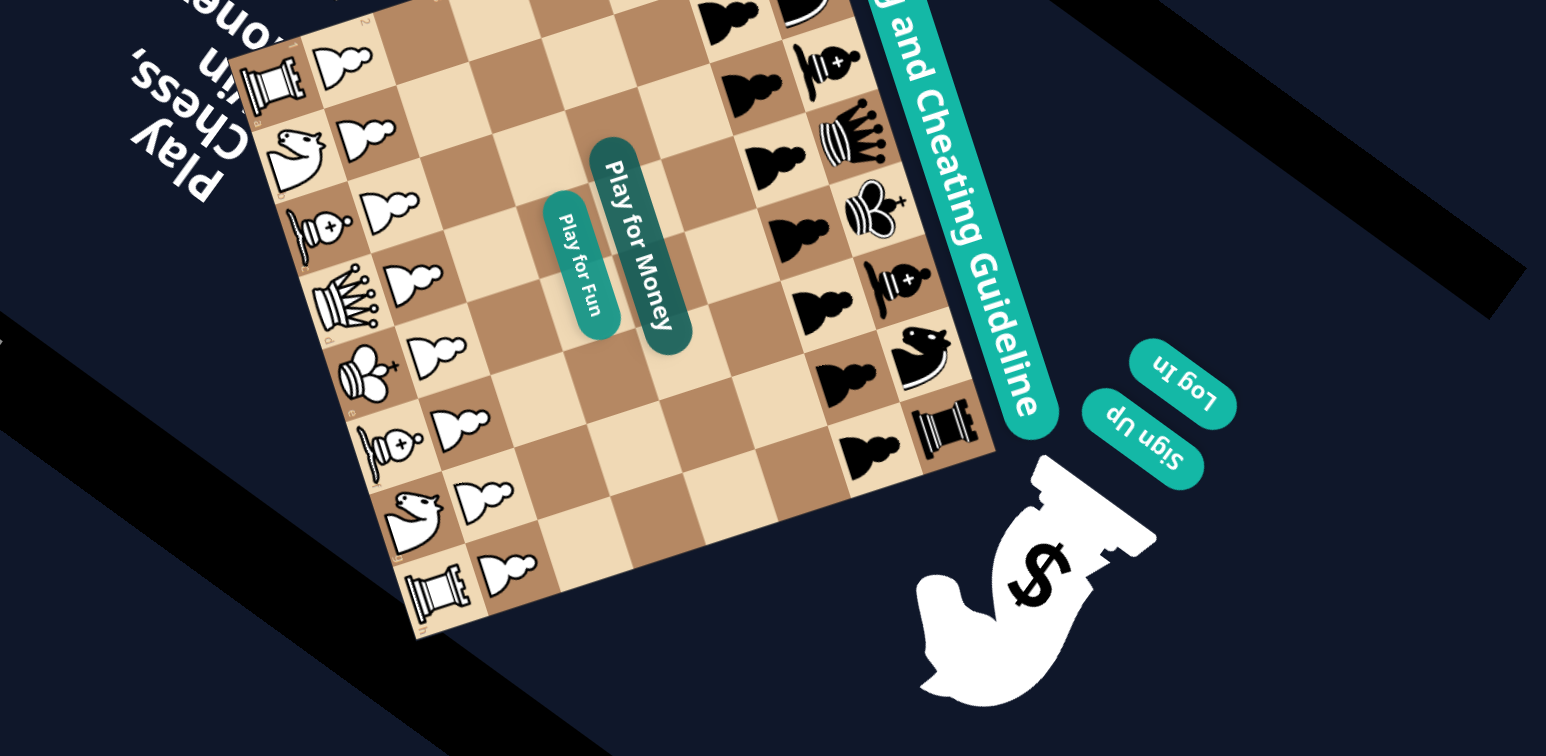
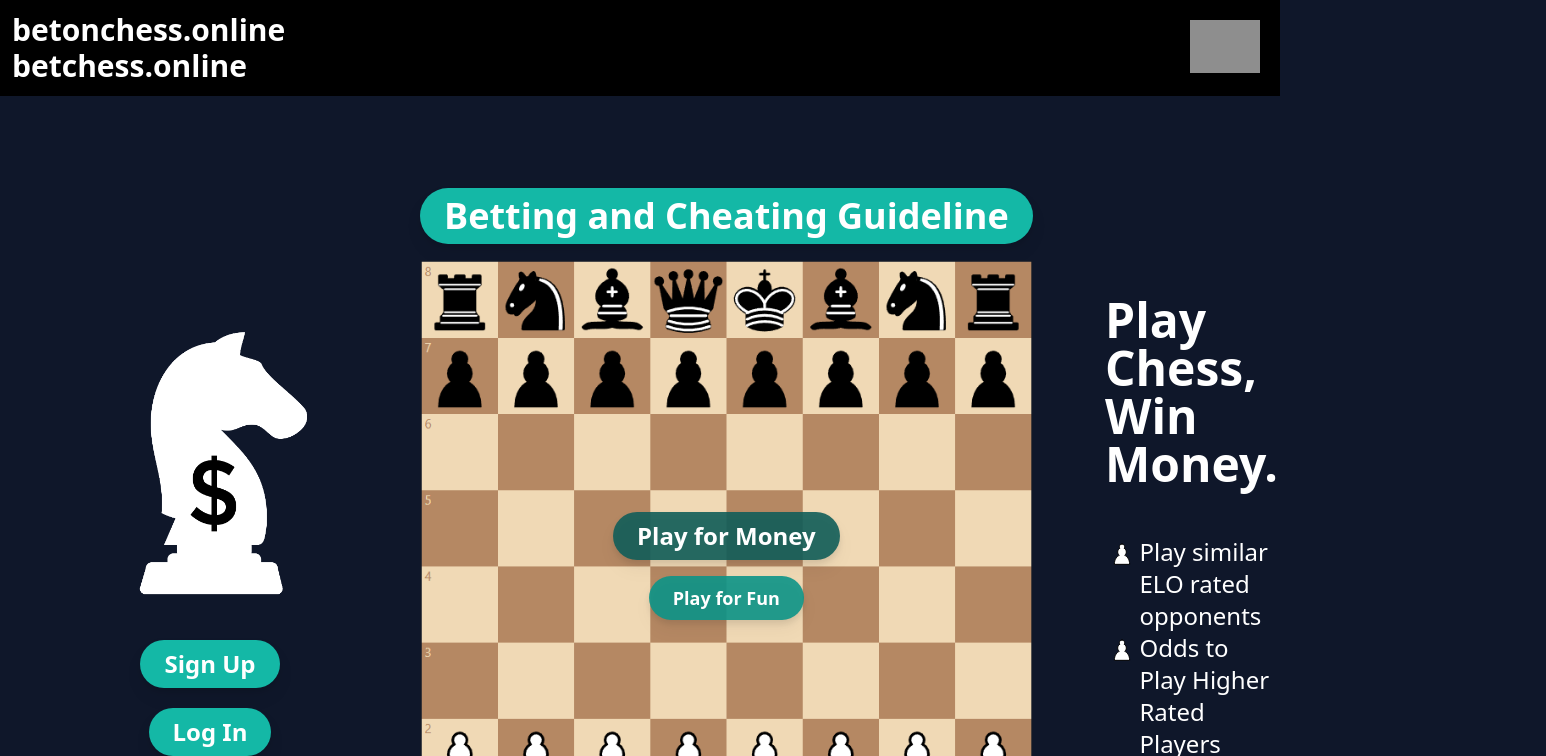
Before and after one commit to Eggysgames/BetChess, a Next.js app: page / in a window 1280 px wide. Shown: the top 756 px of the page, 1546 px wide, since content can reach past the window. Built offline with nearby package versions, Linux system fonts and the light colour scheme; grey boxes are pictures that could not be loaded.

Commit message:
Bounce
In

```diff
--- a/components/Chessboard.tsx
+++ b/components/Chessboard.tsx
@@ -3,7 +3,7 @@ import StyledButton from "./StyledButton";
 
 const Chessboard = () => {
   return (
-    <section className="relative">
+    <section className="relative animate__animated animate__bounceInLeft">
       <Image
         src="/StaticChessboard.png"
         alt="Chessboard"
--- a/components/StyledButton.tsx
+++ b/components/StyledButton.tsx
@@ -16,7 +16,7 @@ type Props = {
 
 export const DefaultButton = ({inserttext, link}:BasicProps) => {
   return (
-    <Link className={`bg-teal-500 hover:bg-teal-700 text-2xl inline-block text-white font-bold py-2 px-6 rounded-full border-none drop-shadow-lg`} href={link}>
+    <Link className={`bg-teal-500 hover:bg-teal-700 hover:rounded-xl transition-all duration-100 ease-linear cursor-pointer text-2xl inline-block text-white font-bold py-2 px-6 rounded-full border-none drop-shadow-lg`} href={link}>
       {inserttext}
     </Link>
   );
--- a/package.json
+++ b/package.json
@@ -15,6 +15,7 @@
     "@types/node": "20.3.1",
     "@types/react": "18.2.13",
     "@types/react-dom": "18.2.6",
+    "animate.css": "^4.1.1",
     "autoprefixer": "10.4.14",
     "chess.js": "^1.0.0-beta.6",
     "chessboardjs": "^0.0.1",
--- a/pages/index.tsx
+++ b/pages/index.tsx
@@ -3,15 +3,16 @@ import BottomBar from "../components/BottomBar";
 import Chessboard from "../components/Chessboard";
 import { StyledButton, DefaultButton } from "../components/StyledButton";
 import TopBar from "../components/TopBar";
+import 'animate.css';
 
 const Index = () => {
   return (
-    <div className="flex flex-col h-screen animate-spin">
+    <div className="flex flex-col h-screen">
       <TopBar />
 
       <div className="flex-grow flex">
         {/* Left Column */}
-        <div className="flex items-center justify-center w-11/12  flex-col space-y-5">
+        <div className="flex items-center justify-center w-11/12  flex-col space-y-5 relative animate__animated animate__bounceInLeft">
 
           <Image
             className="max-w-none w-[400px] sm:max-w-none sm:w-[420px]  2xl:w-full "
@@ -30,9 +31,9 @@ const Index = () => {
         </div>
 
         {/* Middle */}
-        <div className="flex flex-grow items-center justify-center animate-spin">
+        <div className="flex flex-grow items-center justify-center relative animate__animated animate__bounceInLeft">
           <div>
-            <div className="text-center mb-4 mb-4 ">
+            <div className="text-center mb-4 mb-4">
               <StyledButton
                 inserttext="Betting and Cheating Guideline"
                 link="/chessgame"
@@ -49,7 +50,7 @@ const Index = () => {
         {/* Right Column*/}
 
 
-      <div className="flex w-11/12 flex-col text-white text-5xl items-start   font-bold mt-48 p-2 text-left ml-16">
+      <div className="flex w-11/12 flex-col text-white text-5xl items-start   font-bold mt-48 p-2 text-left ml-16 relative animate__animated animate__bounceInLeft">
         Play Chess, Win Money.
         <br />
         <br />
```
Also changed, not shown: 2 other files (tests, documents, lock files or other folders).
